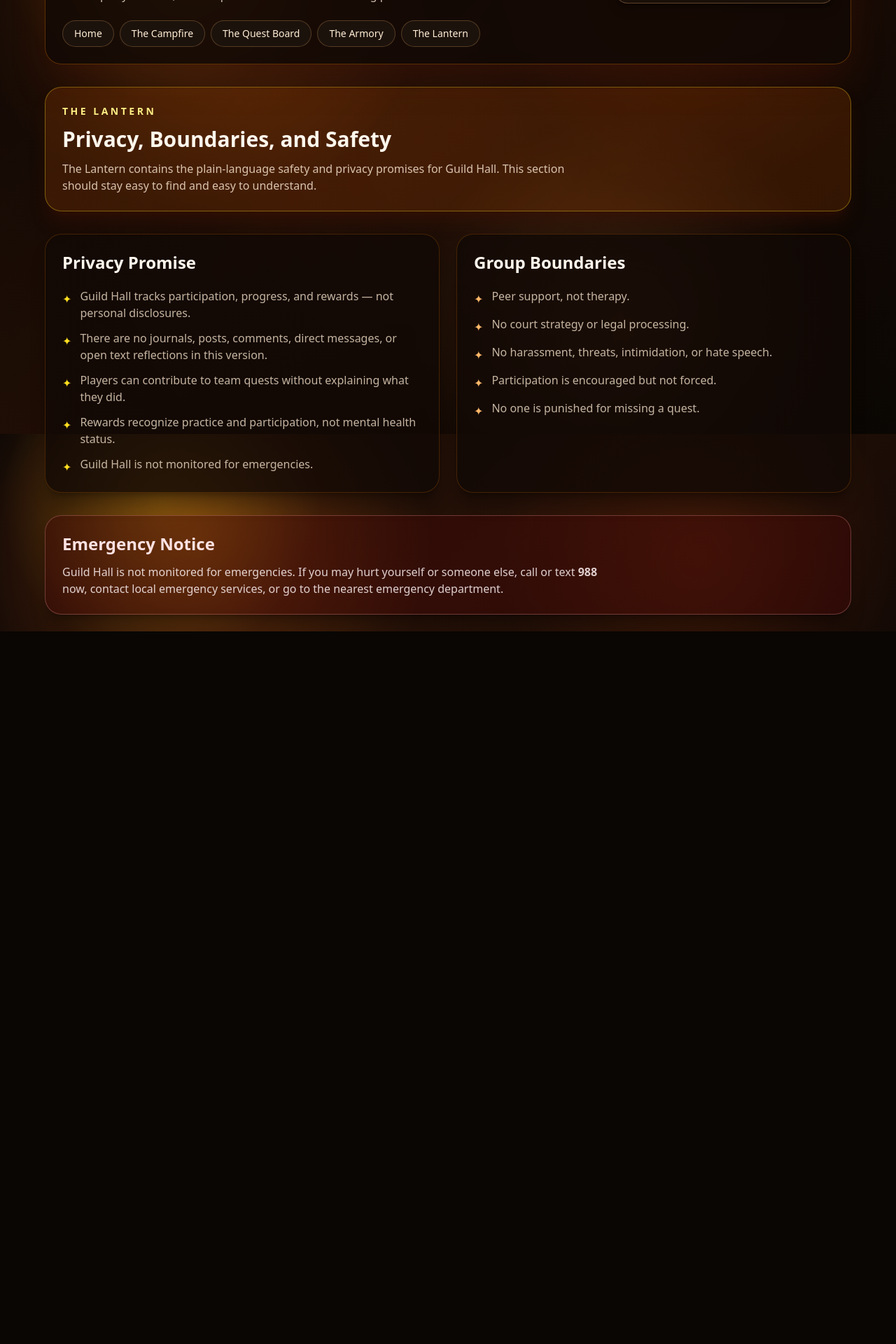
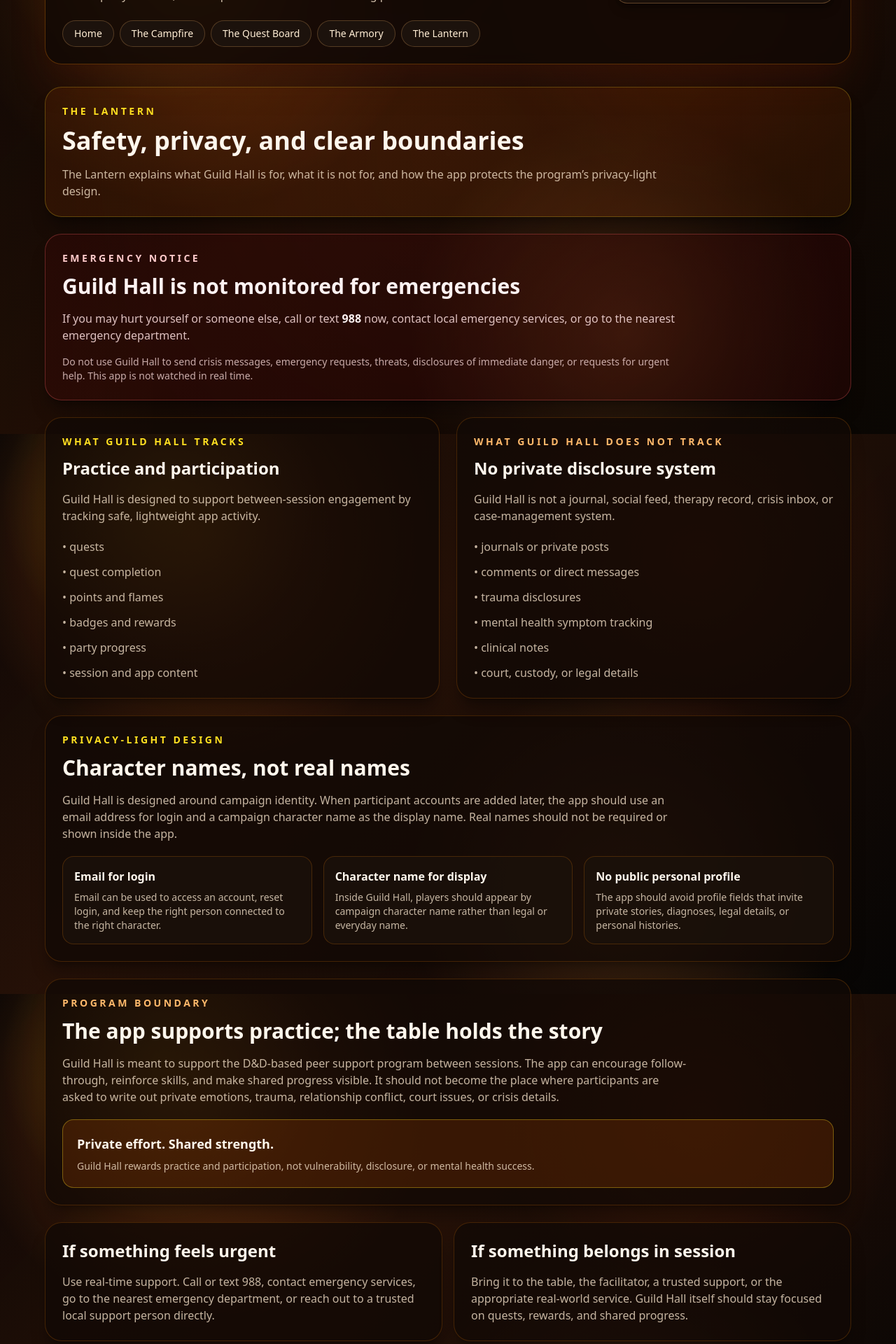
Before and after one commit to jahannlowe-stack/guild-hall-app, a Next.js app: page /lantern in a window 1280 px wide. Shown: the part 180-2100 px from the top of the page at 70% size. Before the commit the page ends 1082 px from the top, so only its background shows below. Built offline with nearby package versions, Linux system fonts and the light colour scheme.

Commit message:
Strengthen lantern safety and privacy page

```diff
--- a/app/lantern/page.tsx
+++ b/app/lantern/page.tsx
@@ -1,56 +1,179 @@
 import { AppShell } from "@/components/AppShell";
-import { groupBoundaries, privacyPrinciples } from "@/lib/sample-data";
 
 export default function LanternPage() {
   return (
     <AppShell>
-      <section className="rounded-3xl border border-yellow-300/35 bg-orange-500/15 p-6 shadow-xl shadow-orange-950/40">
-        <p className="text-sm font-semibold uppercase tracking-[0.25em] text-yellow-200">
+      <section className="rounded-3xl border border-yellow-300/25 bg-orange-500/10 p-6 shadow-xl shadow-black/30">
+        <p className="text-sm font-semibold uppercase tracking-[0.25em] text-yellow-300">
           The Lantern
         </p>
-        <h2 className="mt-3 text-3xl font-bold text-orange-50">
-          Privacy, Boundaries, and Safety
-        </h2>
-        <p className="mt-3 max-w-3xl text-orange-100/80">
-          The Lantern contains the plain-language safety and privacy promises
-          for Guild Hall. This section should stay easy to find and easy to
-          understand.
+        <h1 className="mt-3 text-4xl font-bold text-orange-50">
+          Safety, privacy, and clear boundaries
+        </h1>
+        <p className="mt-4 max-w-4xl text-orange-100/75">
+          The Lantern explains what Guild Hall is for, what it is not for, and
+          how the app protects the program’s privacy-light design.
         </p>
       </section>
 
-      <section className="mt-8 grid gap-6 lg:grid-cols-2">
+      <section className="mt-6 rounded-3xl border border-red-400/30 bg-red-950/30 p-6 shadow-xl shadow-black/30">
+        <p className="text-sm font-semibold uppercase tracking-[0.25em] text-red-200">
+          Emergency Notice
+        </p>
+        <h2 className="mt-3 text-3xl font-bold text-red-50">
+          Guild Hall is not monitored for emergencies
+        </h2>
+        <p className="mt-4 max-w-4xl text-red-100/85">
+          If you may hurt yourself or someone else, call or text{" "}
+          <span className="font-bold text-red-50">988</span> now, contact local
+          emergency services, or go to the nearest emergency department.
+        </p>
+        <p className="mt-4 max-w-4xl text-sm text-red-100/75">
+          Do not use Guild Hall to send crisis messages, emergency requests,
+          threats, disclosures of immediate danger, or requests for urgent help.
+          This app is not watched in real time.
+        </p>
+      </section>
+
+      <section className="mt-6 grid gap-6 lg:grid-cols-2">
         <div className="rounded-3xl border border-orange-400/20 bg-[#120905]/80 p-6 shadow-xl shadow-black/30">
-          <h3 className="text-2xl font-bold text-orange-50">Privacy Promise</h3>
-          <ul className="mt-5 space-y-3">
-            {privacyPrinciples.map((principle) => (
-              <li key={principle} className="flex gap-3 text-orange-100/75">
-                <span className="mt-1 text-yellow-300">✦</span>
-                <span>{principle}</span>
-              </li>
-            ))}
+          <p className="text-sm font-semibold uppercase tracking-[0.25em] text-yellow-300">
+            What Guild Hall Tracks
+          </p>
+          <h2 className="mt-3 text-2xl font-bold text-orange-50">
+            Practice and participation
+          </h2>
+          <p className="mt-4 text-orange-100/75">
+            Guild Hall is designed to support between-session engagement by
+            tracking safe, lightweight app activity.
+          </p>
+
+          <ul className="mt-5 space-y-3 text-orange-100/75">
+            <li>• quests</li>
+            <li>• quest completion</li>
+            <li>• points and flames</li>
+            <li>• badges and rewards</li>
+            <li>• party progress</li>
+            <li>• session and app content</li>
           </ul>
         </div>
 
         <div className="rounded-3xl border border-orange-400/20 bg-[#120905]/80 p-6 shadow-xl shadow-black/30">
-          <h3 className="text-2xl font-bold text-orange-50">Group Boundaries</h3>
-          <ul className="mt-5 space-y-3">
-            {groupBoundaries.map((boundary) => (
-              <li key={boundary} className="flex gap-3 text-orange-100/75">
-                <span className="mt-1 text-orange-300">✦</span>
-                <span>{boundary}</span>
-              </li>
-            ))}
+          <p className="text-sm font-semibold uppercase tracking-[0.25em] text-orange-300">
+            What Guild Hall Does Not Track
+          </p>
+          <h2 className="mt-3 text-2xl font-bold text-orange-50">
+            No private disclosure system
+          </h2>
+          <p className="mt-4 text-orange-100/75">
+            Guild Hall is not a journal, social feed, therapy record, crisis
+            inbox, or case-management system.
+          </p>
+
+          <ul className="mt-5 space-y-3 text-orange-100/75">
+            <li>• journals or private posts</li>
+            <li>• comments or direct messages</li>
+            <li>• trauma disclosures</li>
+            <li>• mental health symptom tracking</li>
+            <li>• clinical notes</li>
+            <li>• court, custody, or legal details</li>
           </ul>
         </div>
       </section>
 
-      <section className="mt-8 rounded-3xl border border-red-300/30 bg-red-950/40 p-6 shadow-xl shadow-black/30">
-        <h3 className="text-2xl font-bold text-red-100">Emergency Notice</h3>
-        <p className="mt-3 max-w-3xl text-red-50/85">
-          Guild Hall is not monitored for emergencies. If you may hurt yourself
-          or someone else, call or text <strong>988</strong> now, contact local
-          emergency services, or go to the nearest emergency department.
+      <section className="mt-6 rounded-3xl border border-orange-400/20 bg-[#120905]/80 p-6 shadow-xl shadow-black/30">
+        <p className="text-sm font-semibold uppercase tracking-[0.25em] text-yellow-300">
+          Privacy-Light Design
         </p>
+        <h2 className="mt-3 text-3xl font-bold text-orange-50">
+          Character names, not real names
+        </h2>
+        <p className="mt-4 max-w-4xl text-orange-100/75">
+          Guild Hall is designed around campaign identity. When participant
+          accounts are added later, the app should use an email address for
+          login and a campaign character name as the display name. Real names
+          should not be required or shown inside the app.
+        </p>
+
+        <div className="mt-5 grid gap-4 md:grid-cols-3">
+          <div className="rounded-2xl border border-orange-400/20 bg-[#1c120c]/80 p-4">
+            <h3 className="font-bold text-orange-50">Email for login</h3>
+            <p className="mt-2 text-sm text-orange-100/75">
+              Email can be used to access an account, reset login, and keep the
+              right person connected to the right character.
+            </p>
+          </div>
+
+          <div className="rounded-2xl border border-orange-400/20 bg-[#1c120c]/80 p-4">
+            <h3 className="font-bold text-orange-50">
+              Character name for display
+            </h3>
+            <p className="mt-2 text-sm text-orange-100/75">
+              Inside Guild Hall, players should appear by campaign character
+              name rather than legal or everyday name.
+            </p>
+          </div>
+
+          <div className="rounded-2xl border border-orange-400/20 bg-[#1c120c]/80 p-4">
+            <h3 className="font-bold text-orange-50">
+              No public personal profile
+            </h3>
+            <p className="mt-2 text-sm text-orange-100/75">
+              The app should avoid profile fields that invite private stories,
+              diagnoses, legal details, or personal histories.
+            </p>
+          </div>
+        </div>
+      </section>
+
+      <section className="mt-6 rounded-3xl border border-orange-400/20 bg-[#120905]/80 p-6 shadow-xl shadow-black/30">
+        <p className="text-sm font-semibold uppercase tracking-[0.25em] text-orange-300">
+          Program Boundary
+        </p>
+        <h2 className="mt-3 text-3xl font-bold text-orange-50">
+          The app supports practice; the table holds the story
+        </h2>
+        <p className="mt-4 max-w-4xl text-orange-100/75">
+          Guild Hall is meant to support the D&D-based peer support program
+          between sessions. The app can encourage follow-through, reinforce
+          skills, and make shared progress visible. It should not become the
+          place where participants are asked to write out private emotions,
+          trauma, relationship conflict, court issues, or crisis details.
+        </p>
+
+        <div className="mt-5 rounded-2xl border border-yellow-300/35 bg-orange-500/15 p-5">
+          <p className="text-lg font-bold text-orange-50">
+            Private effort. Shared strength.
+          </p>
+          <p className="mt-2 text-sm text-orange-100/75">
+            Guild Hall rewards practice and participation, not vulnerability,
+            disclosure, or mental health success.
+          </p>
+        </div>
+      </section>
+
+      <section className="mt-6 grid gap-4 md:grid-cols-2">
+        <div className="rounded-3xl border border-orange-400/20 bg-[#120905]/80 p-6 shadow-xl shadow-black/30">
+          <h2 className="text-2xl font-bold text-orange-50">
+            If something feels urgent
+          </h2>
+          <p className="mt-4 text-orange-100/75">
+            Use real-time support. Call or text 988, contact emergency services,
+            go to the nearest emergency department, or reach out to a trusted
+            local support person directly.
+          </p>
+        </div>
+
+        <div className="rounded-3xl border border-orange-400/20 bg-[#120905]/80 p-6 shadow-xl shadow-black/30">
+          <h2 className="text-2xl font-bold text-orange-50">
+            If something belongs in session
+          </h2>
+          <p className="mt-4 text-orange-100/75">
+            Bring it to the table, the facilitator, a trusted support, or the
+            appropriate real-world service. Guild Hall itself should stay focused
+            on quests, rewards, and shared progress.
+          </p>
+        </div>
       </section>
     </AppShell>
   );
```
